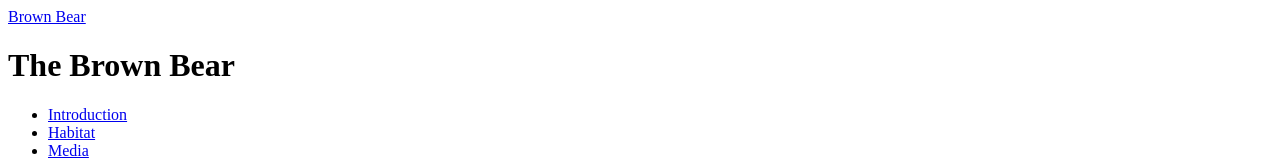
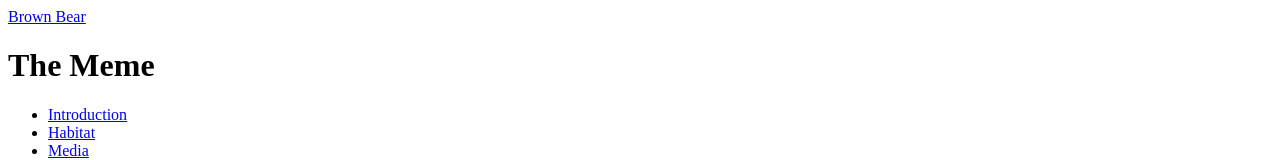
Before and after one commit to KellyRipa/Memes, a plain HTML site: page index.html in a window 1280 px wide. Shown: the top 160 px of the page. Drawn offline with Linux system fonts and the light colour scheme.

Commit message:
Change header

```diff
--- a/index.html
+++ b/index.html
@@ -7,7 +7,7 @@
     <nav>
       <a href="index.html">Brown Bear</a>
     </nav>
-    <h1>The Brown Bear</h1>
+    <h1>The Meme</h1>
     <nav>
       <ul>
         <li><a href="#introduction">Introduction</a></li>
```
